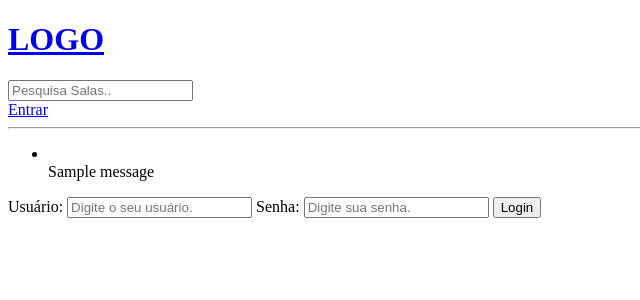
After one commit to vinicioscsoares/socialmediaapp, a Django app: page /login/ in a window 1280 px wide. The commit adds this page. Shown: the top 300 px of the page, without its empty margins (0-640 px from the left). Run offline with Django 5.2, Linux system fonts and the light colour scheme; tables that the repository leaves empty hold one stand-in row (values such as "Sample post"); one stand-in notice (Sample message) is shown.

Commit message:
Login e Logout funções criadas

```diff
--- a/base/templates/base/home.html
+++ b/base/templates/base/home.html
@@ -30,6 +30,7 @@
     </div>
 
     <div>
+        <h5>{{room_count}} Salas Disponíveis</h5>
         <a href="{% url 'create-room' %}"> Criar Sala</a>
         <div>
             {% for room in rooms %}
--- /dev/null
+++ b/base/templates/base/login_register.html
@@ -0,0 +1,19 @@
+{% extends 'main.html' %}
+
+{% block content %}
+
+<div>
+    <form method='POST' action="">
+        {% csrf_token %}
+        <label for="">Usuário:</label>
+        <input type="text" name="username" placeholder="Digite o seu usuário.
+        " />
+        <label for="">Senha: </label>
+        <input type="password" name="password" placeholder="Digite sua senha." />
+
+        <input type="submit" value="Login" />
+    </form>
+
+</div>
+
+{% endblock content %}
--- a/base/urls.py
+++ b/base/urls.py
@@ -4,6 +4,7 @@ from . import views
 
 urlpatterns = [
     path('', views.home, name='home'),
+    path('login/', views.loginPage, name='login'),
     path('room/<str:pk>/', views.room, name="room" ),
     path("create-room/", views.createRoom, name="create-room"),
     path("update-room/<str:pk>/", views.updateRoom, name="update-room"),
--- a/base/views.py
+++ b/base/views.py
@@ -1,4 +1,8 @@
 from django.shortcuts import render, redirect
+from django.db.models import Q
+from django.contrib.auth.models import User
+from django.contrib import messages
+from django.contrib.auth import authenticate, login, logout
 from .models import Room, Topic
 from .forms import RoomForm
 # Create your views here.
@@ -8,16 +12,51 @@ from .forms import RoomForm
 #     {'id': 3, 'name': 'Aprenda JavaScript'},
 # ]
 
+def loginPage(request):
+
+    if request.method == 'POST':
+        username= request.POST.get('username')
+        password= request.POST.get('password')
+
+        try:
+            user = User.objects.get(username=username)
+        except:
+            messages.error(request, 'O usuário não exite')
+
+        user = authenticate(request, username=username, password=password)
+
+        if user is not None:
+            login(request, user)
+            return redirect('home')
+
+        else:
+            messages.error(request, 'Usuário ou Senha não existem')
+
+    context = {
+
+    }
+
+    return render(request,'base/login_register.html',context)
+
+
 def home(request):
 
     q = request.GET.get('q') if request.GET.get('q') != None else ''
 
-    rooms = Room.objects.filter(topic__name__icontains=q)
+    rooms = Room.objects.filter(
+        Q(topic__name__icontains=q) |
+        Q(name__icontains=q)|
+        Q(description__icontains=q)
+    )
 
     topic = Topic.objects.all()
+
+    room_count= rooms.count()
+
     context = {
         'rooms':rooms,
         'topics':topic,
+        'room_count':room_count,
         }
     return render(request, 'base/home.html', context)
 
--- a/studybud/settings.py
+++ b/studybud/settings.py
@@ -37,6 +37,7 @@ INSTALLED_APPS = [
     'django.contrib.sessions',
     'django.contrib.messages',
     'django.contrib.staticfiles',
+
     'base.apps.BaseConfig',
 ]
 
--- a/templates/main.html
+++ b/templates/main.html
@@ -8,6 +8,15 @@
 <body>
 
     {% include 'navbar.html' %}
+
+    {% if messages %}
+    <ul class='messages'>
+        {% for message in messages %}
+        <li></li>{{ message }} </li>
+        {% endfor %}
+    </ul>
+    {% endif %}
+
     {% block content %}
 
     {% endblock content %}
--- a/templates/navbar.html
+++ b/templates/navbar.html
@@ -4,4 +4,13 @@
 <form method='GET' action={% url 'home' %}>
     <input type="text" name="q" placeholder="Pesquisa Salas.." />
 </form>
+
+{% if request.user.is_authenticated %}
+
+<a href="">Sair</a>
+
+{% else %}
+
+<a href="{% url 'login' %}">Entrar</a>
+{% endif %}
 <hr>
```
